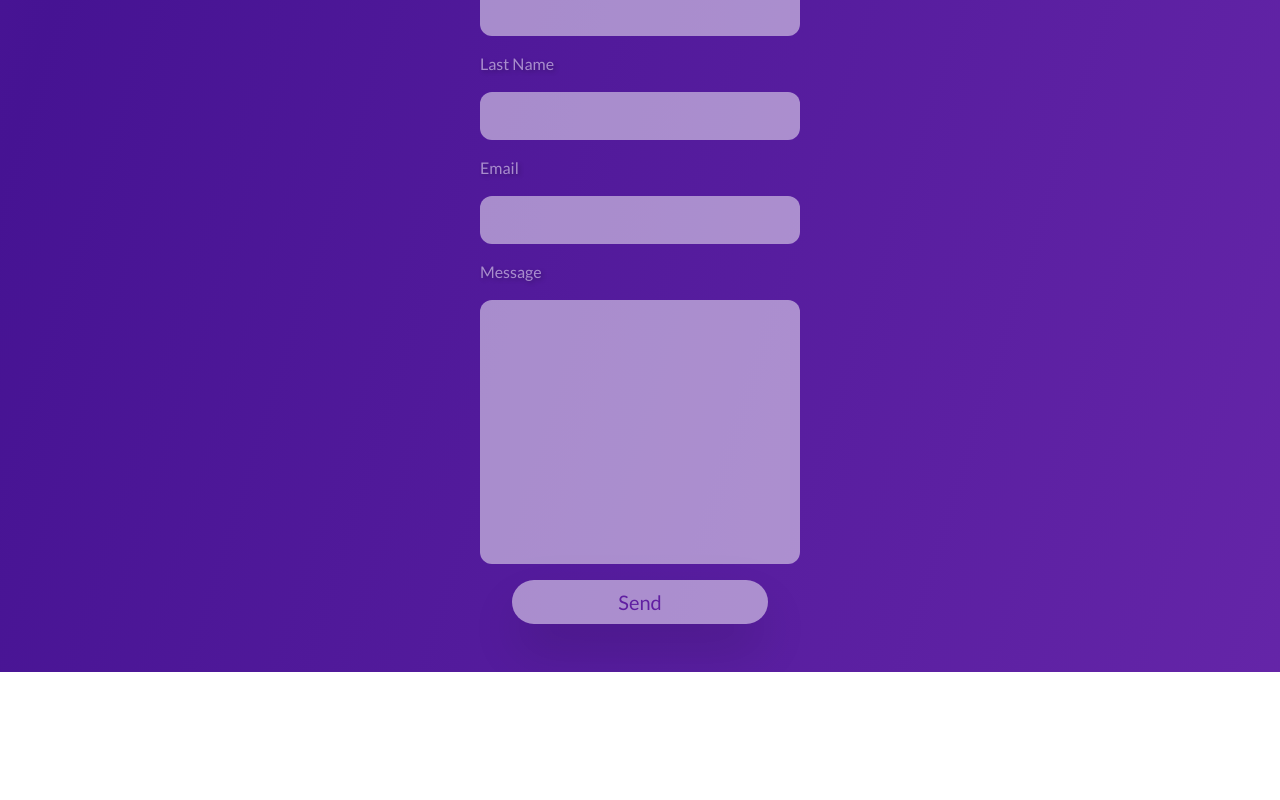
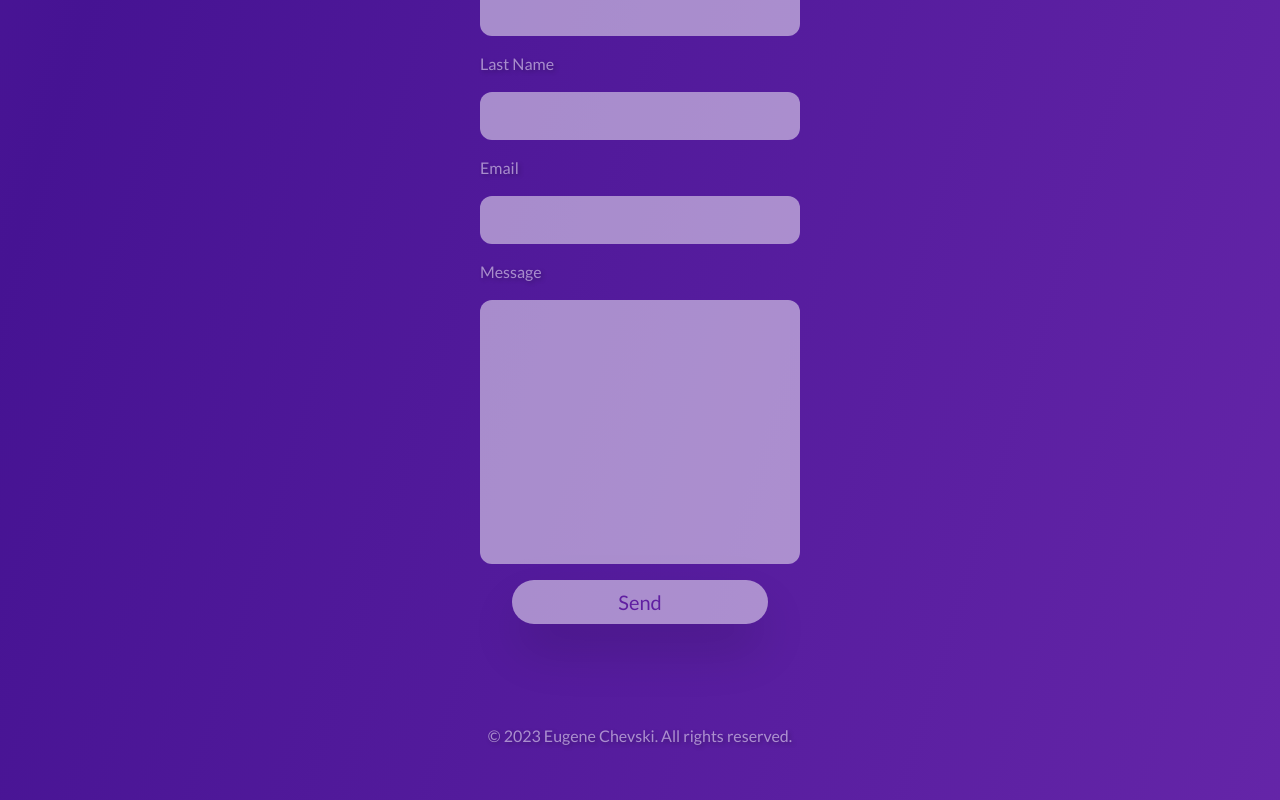
Before and after one commit to eugenechevski/PersonalPortfolio, a Next.js app: page / in a window 1280 px wide. Shown: the part 3407-4207 px from the top of the page. Before the commit the page ends 4079 px from the top, so only its background shows below. Built offline with nearby package versions, Linux system fonts and the light colour scheme.

Commit message:
Adds font fallback and favicon

```diff
--- a/src/app/layout.tsx
+++ b/src/app/layout.tsx
@@ -1,7 +1,11 @@
 import "./globals.css";
 import { Lato } from "next/font/google";
 
-const lato = Lato({ weight: "400", subsets: ["latin-ext"] });
+const lato = Lato({
+  weight: "400",
+  subsets: ["latin-ext"],
+  fallback: ["system-ui", "roboto", "arial"],
+});
 
 export const metadata = {
   title: "Eugene Chevski - Software Engineer",
@@ -16,7 +20,14 @@ export default function RootLayout({
 }) {
   return (
     <html lang="en">
-      <body className={lato.className + " relative text-shadow purple-haze"}>
+      <head>
+        <link rel="icon" href="/favicon.ico" />
+      </head>
+      <body
+        className={
+          lato.className + " relative text-shadow purple-haze scroll-smooth"
+        }
+      >
         {children}
       </body>
     </html>
--- a/src/app/page.tsx
+++ b/src/app/page.tsx
@@ -117,7 +117,7 @@ export default function Page() {
           ))}
         </div>
         <Link href={"https://github.com/eugenechevski"}>
-          <button className="w-64 p-4 bg-white rounded-3xl shadow-2xl drop-shadow-2xl text-[#6B21A5] text-xl mb-12">
+          <button className="w-64 p-4 bg-white rounded-3xl shadow-2xl drop-shadow-2xl text-[#6B21A5] text-xl mb-12 hover:opacity-[35%]">
             Explore
           </button>
         </Link>
@@ -205,13 +205,18 @@ export default function Page() {
             rows={10}
           />
           <button
-            className="w-64 p-2 bg-white rounded-3xl shadow-2xl drop-shadow-2xl text-[#6B21A5] text-xl mb-12 self-center"
+            className="w-64 p-2 bg-white rounded-3xl shadow-2xl drop-shadow-2xl text-[#6B21A5] text-xl mb-12 self-center hover:opacity-[35%]"
             type="submit"
           >
             Send
           </button>
         </form>
       </section>
+      <footer className="h-32 flex justify-center items-center">
+        <p className="text-center text-md">
+          &copy; 2023 Eugene Chevski. All rights reserved.
+        </p>
+      </footer>
     </main>
   );
 }
```
Also changed, not shown: 1 other file (tests, documents, lock files or other folders).
